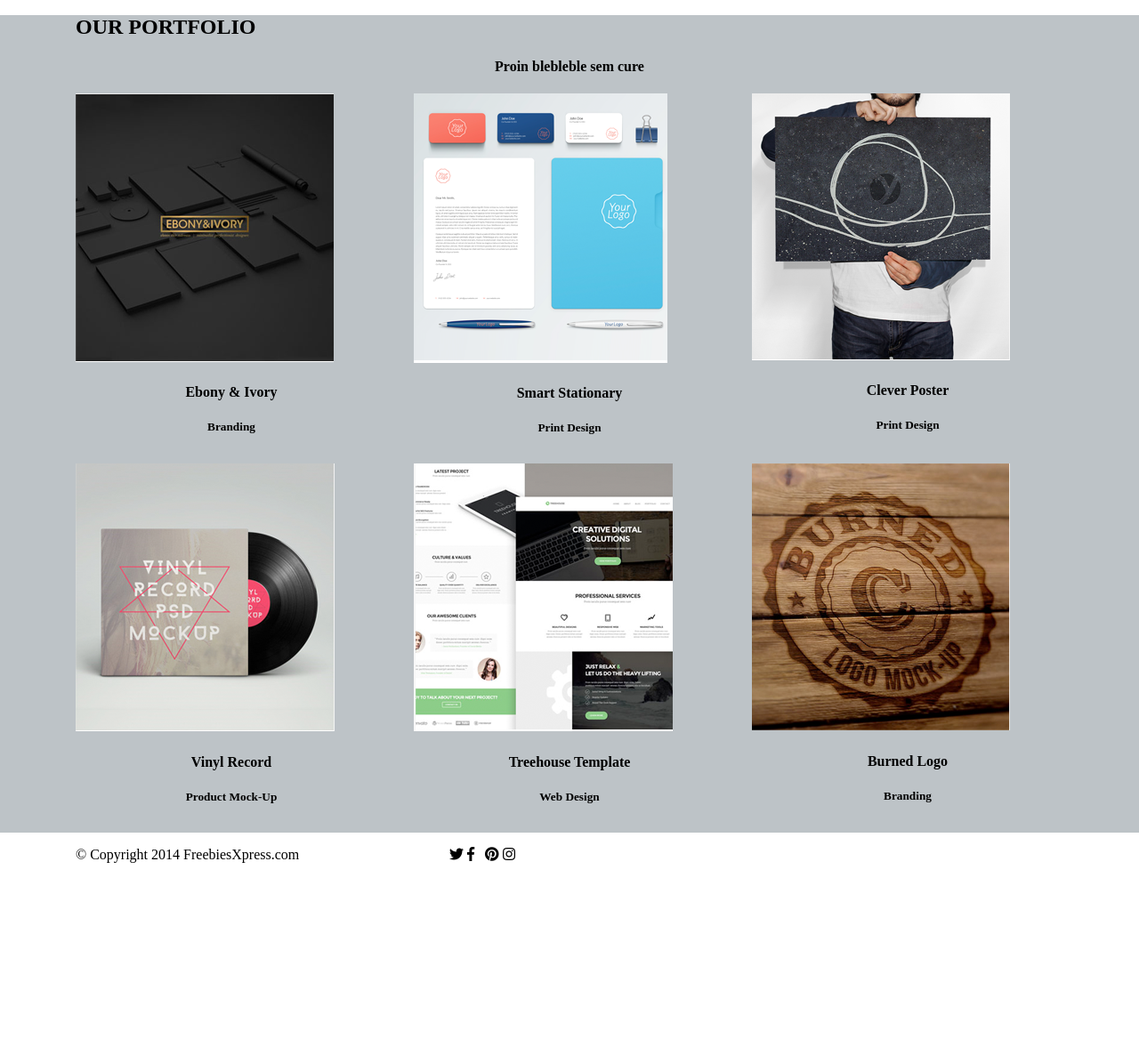
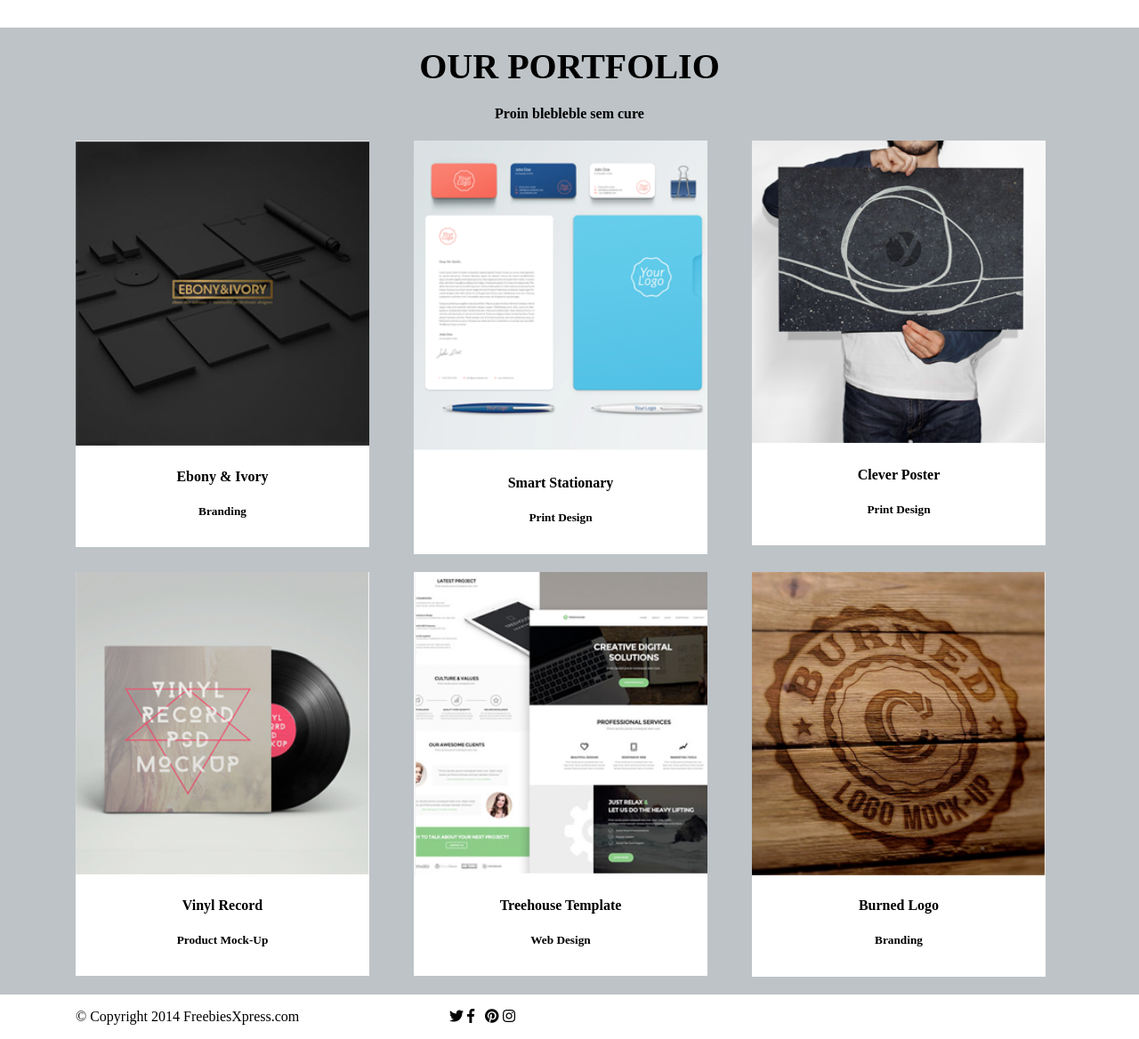
Before and after one commit to Malgosia-web/zadanie-z-task-runner, a website: page index.html in a window 1280 px wide. Shown: the part 699-1867 px from the top of the page at 89% size. Before the commit the page ends 1685 px from the top, so only its background shows below. Drawn offline with nearby package versions, Linux system fonts and the light colour scheme; a web font is replaced by a local one.

Commit message:
addd style portfolio

```diff
--- a/index.html
+++ b/index.html
@@ -54,75 +54,51 @@
                 </div>
             </div>
         </section>
-        <section class="portfolio">
+        <section class="portfolio py-5">
             <div class="container">
-                <h2>OUR PORTFOLIO</h2>
+                <h1>OUR PORTFOLIO</h1>
                 <h4>Proin blebleble sem cure</h4>
                 <div class="row">
                   <div class="col-sm-6 col-lg-4">
                     <div class="card">
-                      <div class="card-image">
                         <img src="Ebony.png">
-                      </div>
-                      <div class="card-body">
                         <h4>Ebony & Ivory</h4>
                         <h5>Branding</h5>
                     </div>
                   </div>
-                  </div>
                   <div class="col-sm-6 col-lg-4">
                     <div class="card">
-                      <div class="card-image">
                         <img src="Smart.png">
-                      </div>
-                      <div class="card-body">
                         <h4>Smart Stationary</h4>
                         <h5>Print Design<h5>
                     </div>
                   </div>
-                    </div>
                   <div class="col-sm-6 col-lg-4">
                     <div class="card">
-                        <div class="card-image">
                         <img src="Clever Poster.png">
-                        </div>
-                        <div class="card-body">
                         <h4>Clever Poster</h4>
                         <h5>Print Design<h5>
                     </div>
                   </div>
-                      </div>
                   <div class="col-sm-6 col-lg-4">
                       <div class="card">
-                          <div class="card-image">
                           <img src="Vinyl.png">
-                          </div>
-                          <div class="card-body">
                           <h4>Vinyl Record</h4>
                           <h5>Product Mock-Up</h5>
                       </div>
                     </div>
-                      </div>
                     <div class="col-sm-6 col-lg-4">
                         <div class="card">
-                          <div class="card-image">
                             <img src="Treehouse.png">
-                          </div>
-                          <div class="card-body">
                             <h4>Treehouse Template</h4>
                             <h5>Web Design</h5>
                         </div>
                       </div>
-                      </div>
                       <div class="col-sm-6 col-lg-4">
                         <div class="card">
-                          <div class="card-image">
                             <img src="Burned Logo.png">
-                          </div>
-                          <div class="card-body">
                             <h4>Burned Logo</h4>
                             <h5>Branding</h5>
-                          </div>
                         </div>
                       </div>
                     </div>
--- a/sass/style.scss
+++ b/sass/style.scss
@@ -68,11 +68,23 @@ body {
 .portfolio {
   background: #bdc3c7;
 }
+.portfolio h1, h4 {
+  text-align: center;
+}
+.portfolio h1 {
+  font-size: 40px;
+  padding-top: 20px;
+  margin-bottom: 20px;
+}
 .card {
+  margin-right: 20px;
+  margin-bottom: 20px;
   padding-bottom: 10px;
+  background: white;
+  text-align: center;
 }
-.card-body {
-  text-align: center;
+.card img {
+  width: 100%;
 }
 .info li {
     height: 16px;
```
Also changed, not shown: css/style.css, 1 other file. Lines whose indentation alone changed are shown as unchanged.
